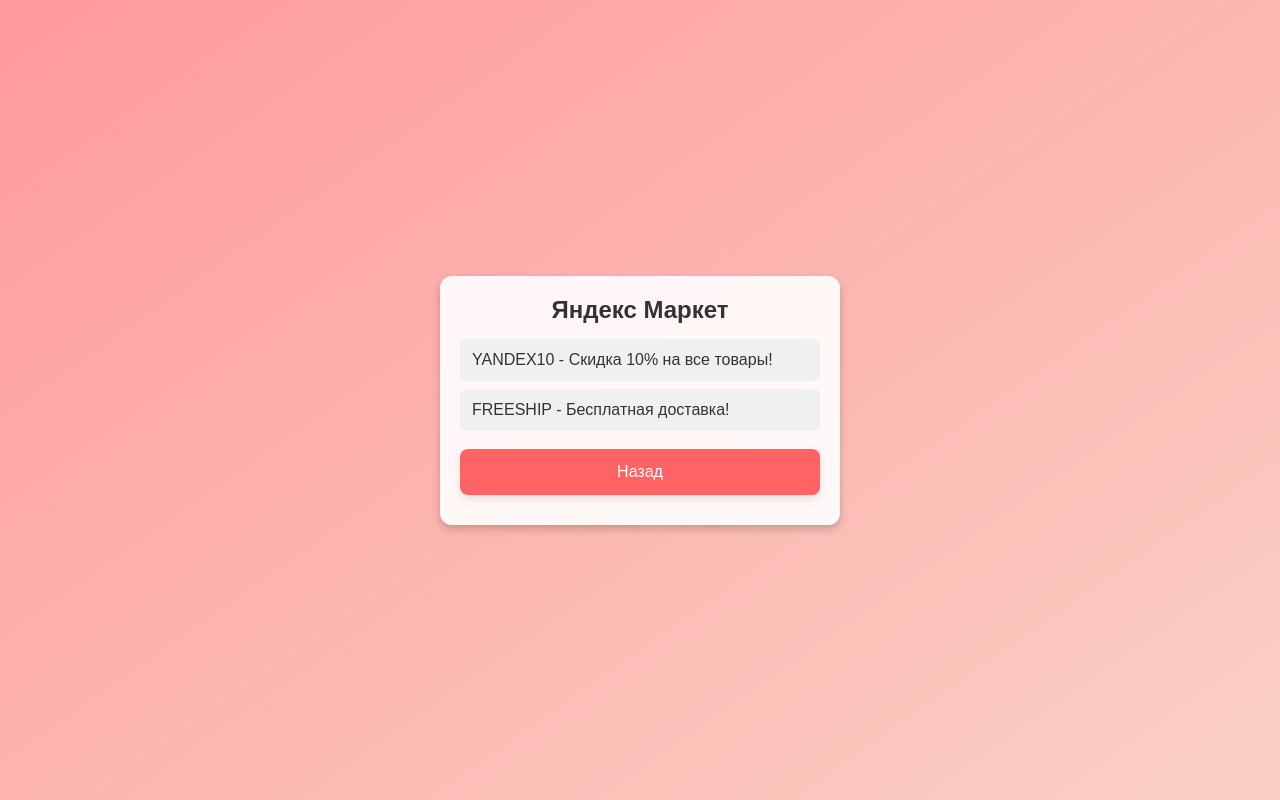
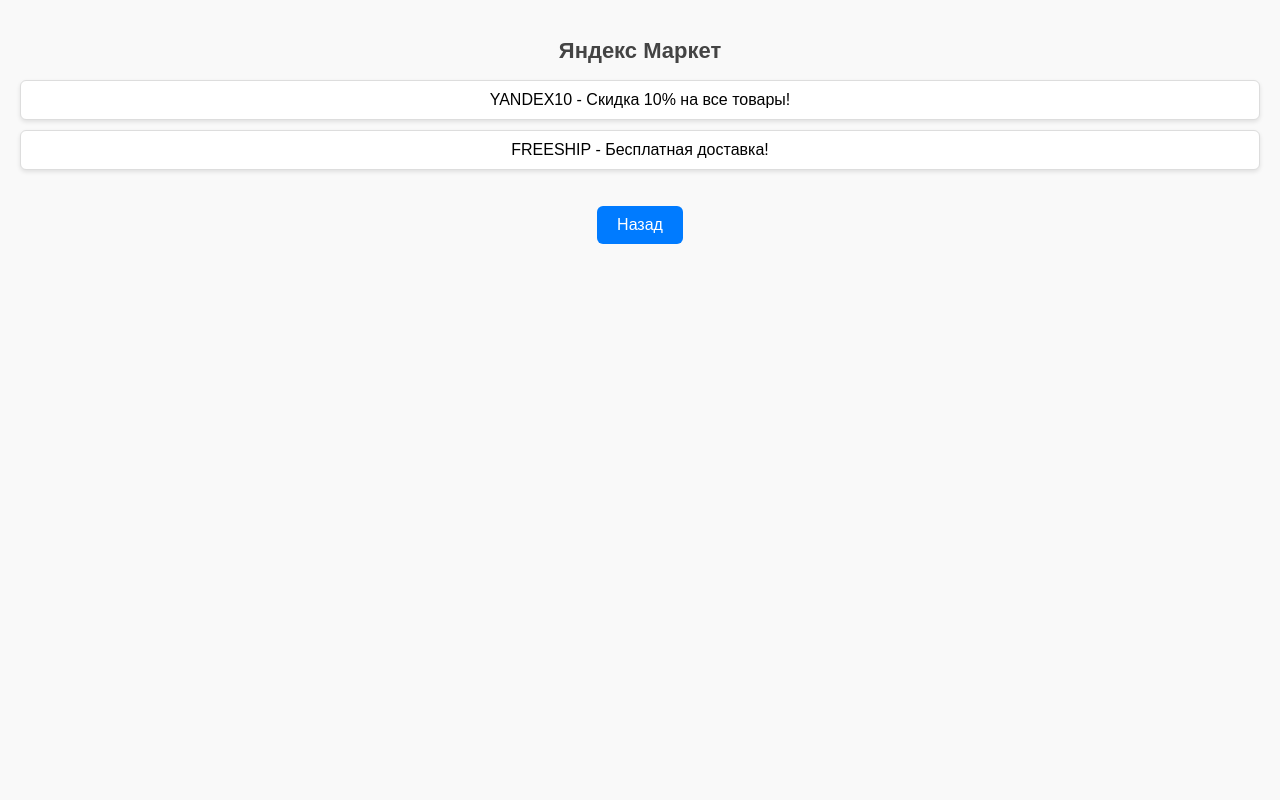
Before and after one commit to Player1717/botpromoxbot, a plain HTML site: page index.html in a window 1280 px wide. Both pictures are taken after a click on the button "Яндекс Маркет". Drawn offline with Linux system fonts and the light colour scheme.

Commit message:
style.css

```diff
--- a/style.css
+++ b/style.css
@@ -1,70 +1,69 @@
-/* Общие стили */
-* {
+/* Основной стиль страницы */
+body {
+    font-family: Arial, sans-serif;
     margin: 0;
     padding: 0;
-    box-sizing: border-box;
-    font-family: 'Arial', sans-serif;
-}
-
-body {
-    display: flex;
-    justify-content: center;
-    align-items: center;
-    min-height: 100vh;
-    background: linear-gradient(145deg, #ff9a9e 0%, #fad0c4 99%, #fad0c4 100%);
-    color: #333;
-    margin: 0;
-    padding: 20px;
-}
-
-/* Основной контейнер */
-#stores, #promocodes {
-    background: rgba(255, 255, 255, 0.9);
-    border-radius: 12px;
-    box-shadow: 0 4px 8px rgba(0, 0, 0, 0.2);
-    padding: 20px;
-    max-width: 400px;
-    width: 100%;
     text-align: center;
-    transition: transform 0.3s ease;
+    background-color: #f9f9f9;
 }
 
 /* Заголовок */
 h1 {
-    font-size: 1.6em;
-    font-weight: bold;
-    margin-bottom: 20px;
+    font-size: 24px;
+    margin: 20px 0;
     color: #333;
 }
 
-/* Кнопки выбора магазина */
-button {
-    background-color: #6c63ff;
-    color: #ffffff;
-    padding: 14px;
-    font-size: 1em;
-    margin: 10px 0;
+/* Кнопки магазинов */
+.store-button {
+    display: flex;
+    align-items: center;
+    justify-content: center;
+    width: 90%;
+    max-width: 300px;
+    margin: 10px auto;
+    padding: 15px;
     border: none;
     border-radius: 8px;
-    width: 100%;
+    background-color: #fff;
+    box-shadow: 0 4px 6px rgba(0, 0, 0, 0.1);
     cursor: pointer;
-    transition: background 0.3s ease, transform 0.2s ease;
-    box-shadow: 0 4px 8px rgba(0, 0, 0, 0.1);
+    transition: transform 0.2s ease, box-shadow 0.2s ease;
+    text-align: left;
 }
 
-button:hover {
-    background-color: #574b90;
+/* Стиль кнопки при наведении */
+.store-button:hover {
+    transform: scale(1.05);
+    box-shadow: 0 6px 10px rgba(0, 0, 0, 0.15);
 }
 
-button:active {
-    transform: scale(0.98);
+/* Логотип внутри кнопки */
+.store-button img {
+    width: 40px;
+    height: 40px;
+    margin-right: 15px;
+    border-radius: 50%; /* Округление для аккуратного вида */
+    background-color: #f0f0f0;
+    padding: 5px;
 }
 
-/* Название выбранного магазина */
+/* Название магазина */
+.store-button span {
+    font-size: 18px;
+    font-weight: bold;
+    color: #333;
+}
+
+/* Экран с промокодами */
+#promocodes {
+    padding: 20px;
+}
+
 #store-title {
-    font-size: 1.5em;
-    margin-bottom: 15px;
-    color: #333;
+    font-size: 22px;
+    margin-bottom: 10px;
+    color: #444;
 }
 
 /* Список промокодов */
@@ -74,37 +73,34 @@ button:active {
 }
 
 #promocode-list li {
-    background: #f0f0f0;
-    padding: 12px;
-    margin: 8px 0;
+    font-size: 16px;
+    margin: 10px 0;
+    cursor: pointer;
+    padding: 10px;
+    border: 1px solid #ddd;
     border-radius: 6px;
-    font-size: 1em;
-    color: #333;
-    text-align: left;
+    background-color: #fff;
+    box-shadow: 0 2px 4px rgba(0, 0, 0, 0.1);
+    transition: background-color 0.2s ease;
+}
+
+#promocode-list li:hover {
+    background-color: #f1f1f1;
 }
 
 /* Кнопка "Назад" */
-button:last-child {
-    background-color: #ff6363;
+button {
+    padding: 10px 20px;
+    font-size: 16px;
+    border: none;
+    border-radius: 6px;
+    background-color: #007BFF;
+    color: #fff;
+    cursor: pointer;
+    margin-top: 20px;
+    transition: background-color 0.2s ease;
 }
 
-button:last-child:hover {
-    background-color: #e55a5a;
+button:hover {
+    background-color: #0056b3;
 }
-
-/* Адаптивные стили для экранов меньше 600px */
-@media (max-width: 600px) {
-    h1 {
-        font-size: 1.4em;
-    }
-
-    button {
-        font-size: 0.9em;
-        padding: 12px;
-    }
-
-    #promocode-list li {
-        font-size: 0.9em;
-        padding: 10px;
-    }
-}
```
